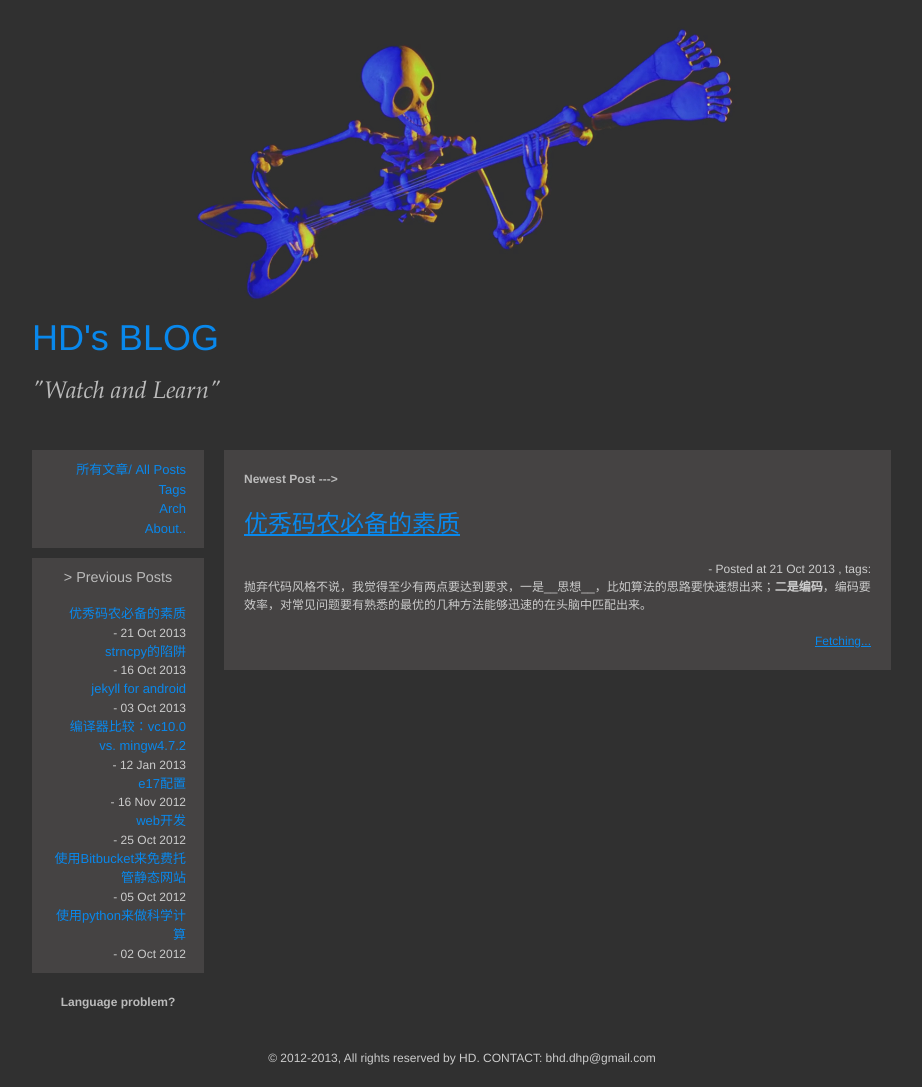
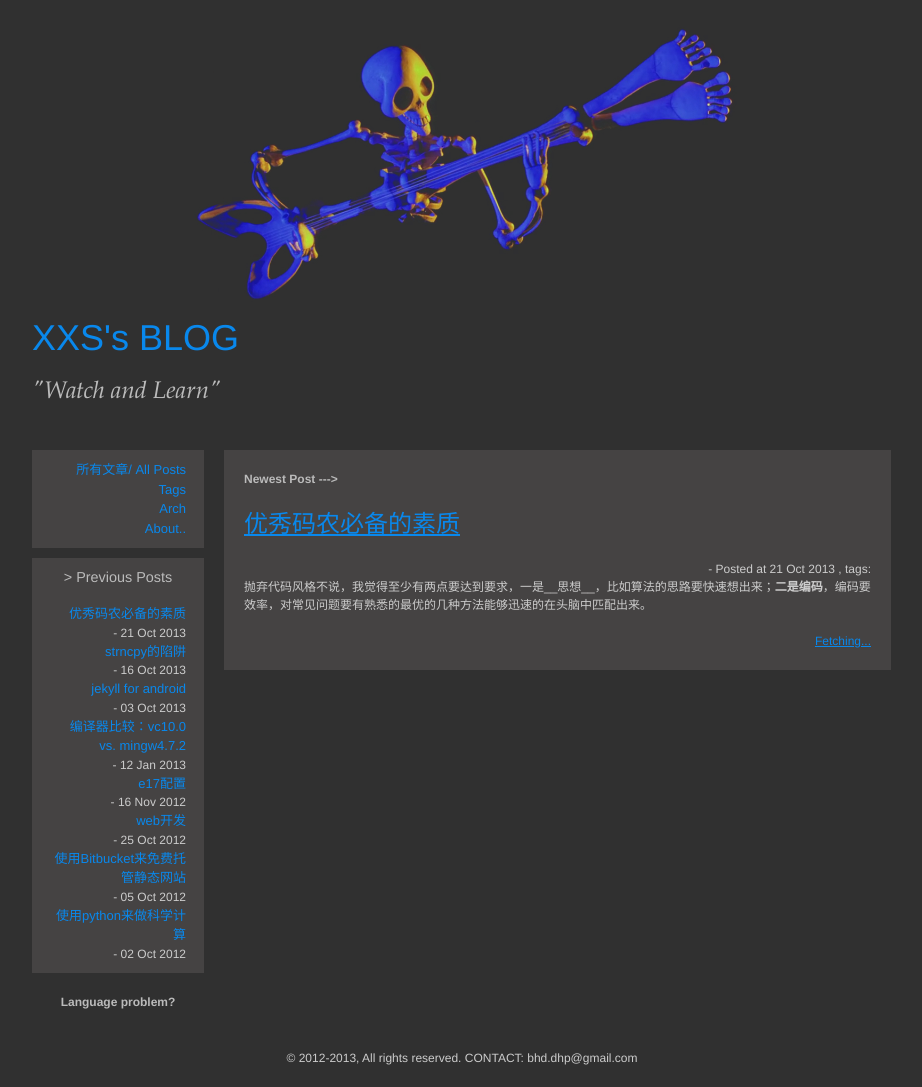
Before and after one commit to alexorg/dbian.github.com, a Jekyll site: the page built from index.html, in a window 1280 px wide. Shown: the whole page, without its empty margins (178-1100 px from the left). Built offline with Jekyll 4.4.1, drawn with Linux system fonts in a browser that asks for light colours; Markdown is read by kramdown in place of the engine named in the settings; comment, search, counter and statistics services are not loaded.

Commit message:
Update main.html

```diff
--- a/_layouts/main.html
+++ b/_layouts/main.html
@@ -13,7 +13,7 @@
   <body>
     <div id="headwrapper">
       <div id="header">
-        <h1><a href="/">HD's BLOG</a></h1>
+        <h1><a href="/">XXS's BLOG</a></h1>
         <h2 class="alt">"Watch and Learn"</h2>
       </div>
 
@@ -60,7 +60,7 @@
       </div>
     </div>
     <div id="footer">
-      <center><p> © 2012-2013, All rights reserved by HD. CONTACT: bhd.dhp@gmail.com <script type="text/javascript" src="http://js.tongji.linezing.com/2986624/tongji.js"></script><noscript><a href="http://www.linezing.com"><img src="http://img.tongji.linezing.com/2986624/tongji.gif"/></a></noscript></p></center>
+      <center><p> © 2012-2013, All rights reserved. CONTACT: bhd.dhp@gmail.com <script type="text/javascript" src="http://js.tongji.linezing.com/2986624/tongji.js"></script><noscript><a href="http://www.linezing.com"><img src="http://img.tongji.linezing.com/2986624/tongji.gif"/></a></noscript></p></center>
     </div>
 
   </body>
```
